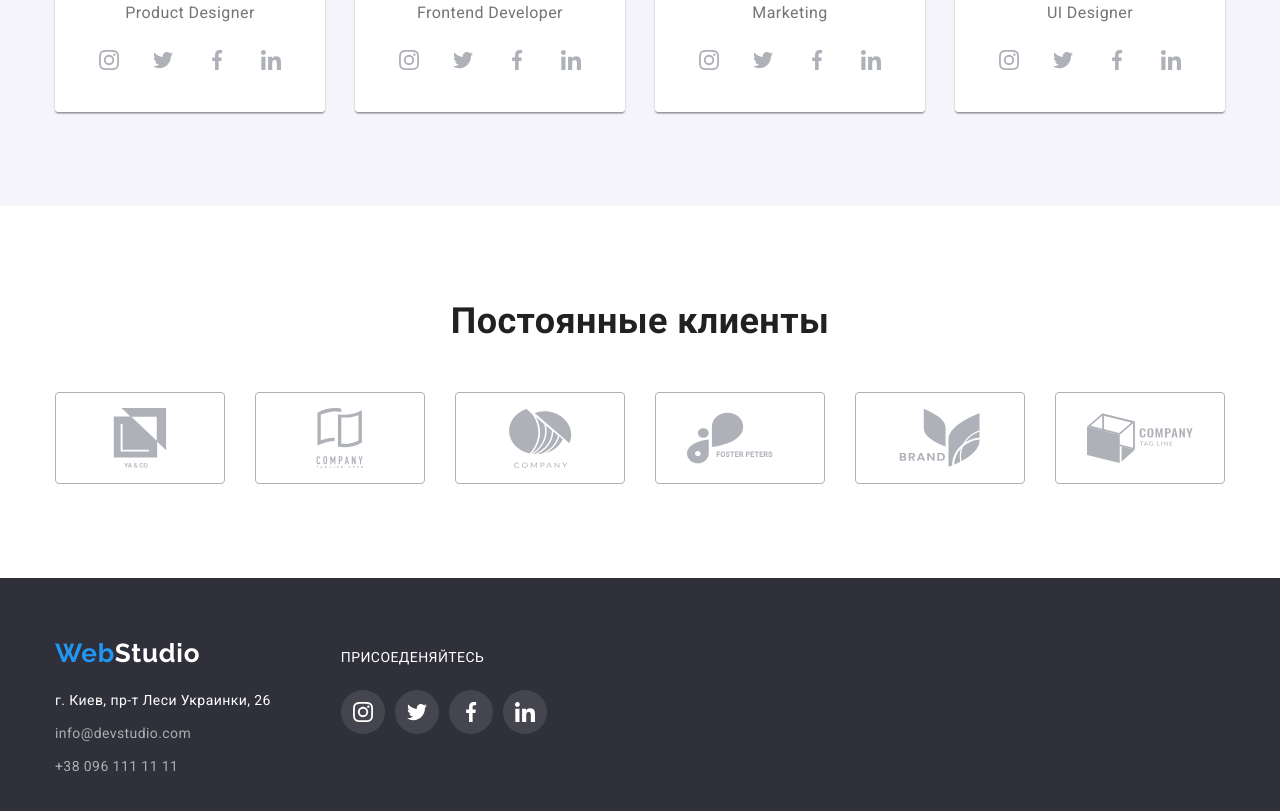
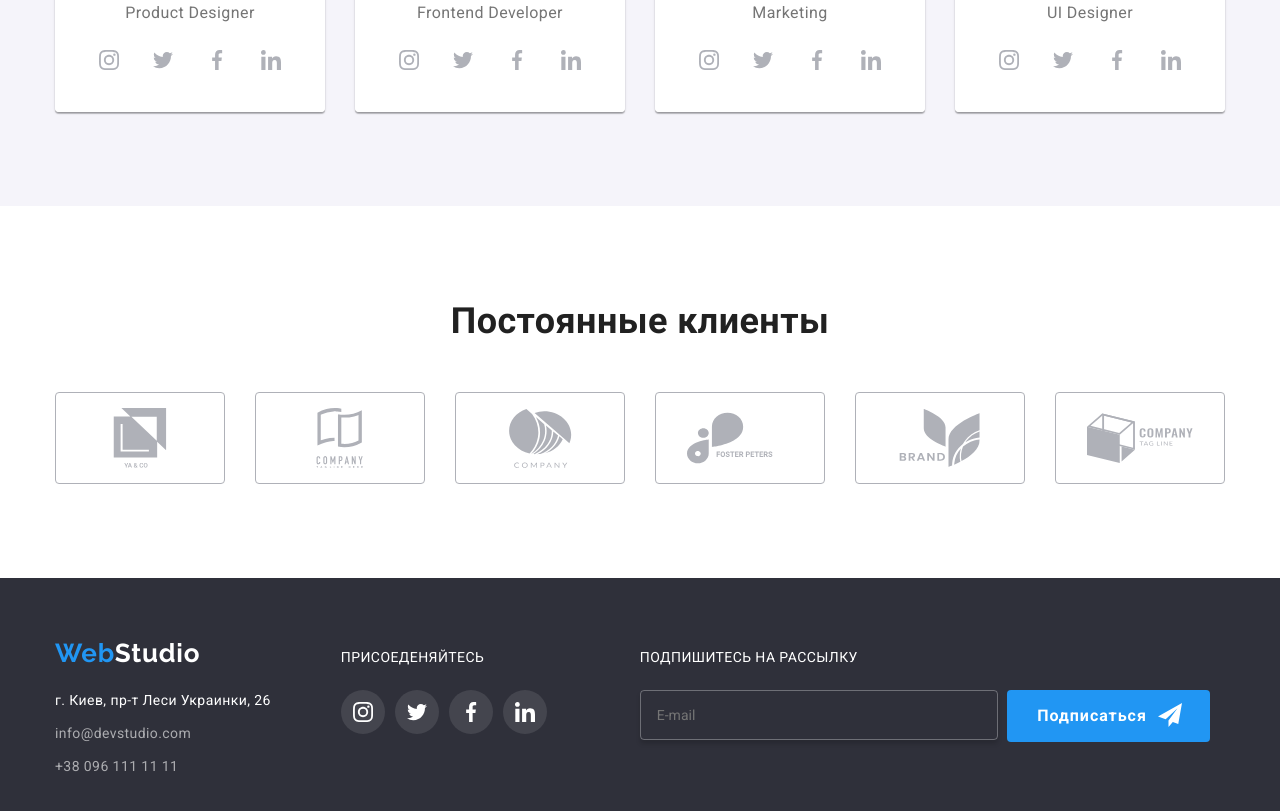
Before and after one commit to AlonaObidenko/goit-markup-hw-06, a plain HTML site: page index.html in a window 1280 px wide. Shown: the part 2101-2912 px from the top of the page. Drawn offline with nearby package versions, Linux system fonts and the light colour scheme.

Commit message:
Footer-form

```diff
--- a/css/styles.css
+++ b/css/styles.css
@@ -610,11 +610,76 @@ background-color: rgba(47, 48, 58, 0.8);
   background-color: var(--accent-color);
 }
 
-.nets-text {
+.nets-text,
+.subscribe-text {
   font-size: 14px;
   font-weight: 700px;
 
   color: var(--primary-white-color);
+}
+
+.subscribe {
+  margin-left: 93px;
+  display: flex;
+}
+.subscribe-text,
+.email,
+.subscribe-submition {
+  display: block;
+}
+.subscribe-steps {
+  display: flex;
+  justify-content: space-between;
+  width: 570px;
+  margin-top: 20px;
+}
+.email {
+  display: block;
+  padding-left: 16px;
+  padding-top: 15px;
+  padding-bottom: 15px;
+  width: 358px;
+  height: 50px;
+  border: 1px solid rgba(255, 255, 255, 0.3);
+  box-sizing: border-box;
+  border-radius: 4px;
+  box-shadow: 0px 4px 4px rgba(0, 0, 0, 0.15);
+  background-color: transparent;
+}
+.mail::placeholder {
+font-size: 16px;
+line-height: calc(20/16);
+letter-spacing: 0.03em;
+
+color: rgba(255, 255, 255, 0.6);
+}
+.subscribe-btn {
+  display: block;
+  min-width: 200px;
+  border-radius: 4px;
+
+  padding: 10px 62px 10px 29px;
+  border: 1px solid transparent;
+  font-weight: 700;
+  font-size: 16px;
+  line-height: 1.87;
+  align-items: center;
+  text-align: center;
+  letter-spacing: 0.06em;
+
+  color: var(--primary-white-color);
+  background-color: var(--accent-color);
+  cursor: pointer;
+}
+.subscribe-submition {
+  position: relative;
+  min-width: 200px;
+}
+.send-icon {
+  position: absolute;
+  top: 13px;
+  right: 28px;
+
 }
 
 /* --------------Portfolio PAGE-------------- */
--- a/index.html
+++ b/index.html
@@ -427,9 +427,27 @@
                     </a>
                 </li>
             </ul>
+        </div>
+
+        <div class="subscribe">
+
+            <form class="form-suscribe">
+
+                <p class="subscribe-text">ПОДПИШИТЕСЬ НА РАССЫЛКУ</p>
+                <div class="subscribe-steps">
+                    <input type="text" name="email" placeholder="E-mail" class="email">
+                    <div class="subscribe-submition">
+                    <button type="submit" class="subscribe-btn">Подписаться</button>
+                    <svg class="send-icon" width="24px" height="24px">
+                        <use href="./images/icons.svg#icon-send"> </use>
+                    </svg>
+                    </div>
+                </div>
+            </form>
+        </div>
             </div>
         </div>
-        </div>
+
     </footer>
 
     <div class="backdrop is-hidden" data-modal>
```
